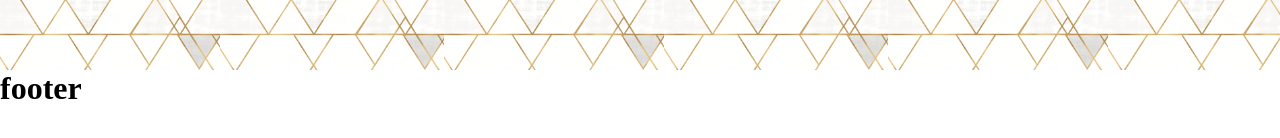
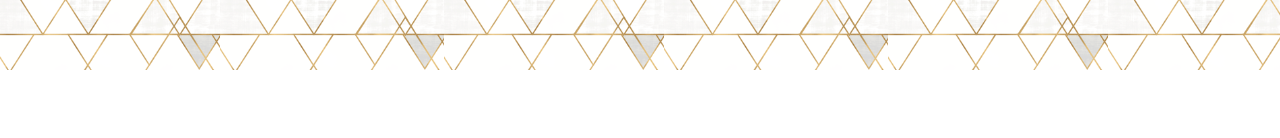
Before and after one commit to TheHuns/MC-blog, a website: page docs/index.html in a window 1280 px wide. Shown: the part 730-868 px from the top of the page. After the commit the page ends 800 px from the top, so only its background shows below. Drawn offline with nearby package versions, Linux system fonts and the light colour scheme.

Commit message:
remove footer

```diff
--- a/docs/index.html
+++ b/docs/index.html
@@ -81,8 +81,7 @@
             unde ex a! Delectus totam voluptate rem quisquam corrupti, assumenda
             necessitatibus cupiditate velit.
           </p>
-          <a href="#show-more-btn" id="show-more-btn" ><h2>Read More</h2></a>
-
+          <a href="#show-more-btn" id="show-more-btn"><h2>Read More</h2></a>
         </div>
         <div class="pic-box box1">
           <img src="img/family.jpeg" alt="" />
@@ -98,7 +97,6 @@
         </div>
       </section>
     </main>
-    <footer><h1>footer</h1></footer>
 
     <script src="https://ajax.googleapis.com/ajax/libs/jquery/3.2.0/jquery.min.js"></script>
     <script src="js/main.js"></script>
```
